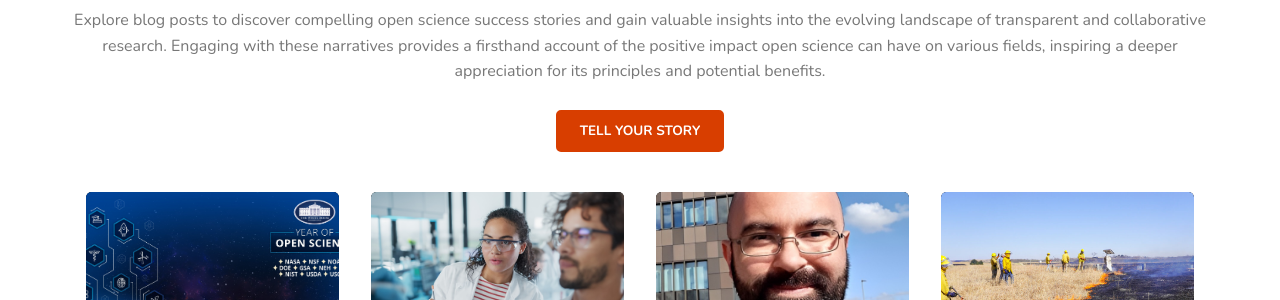
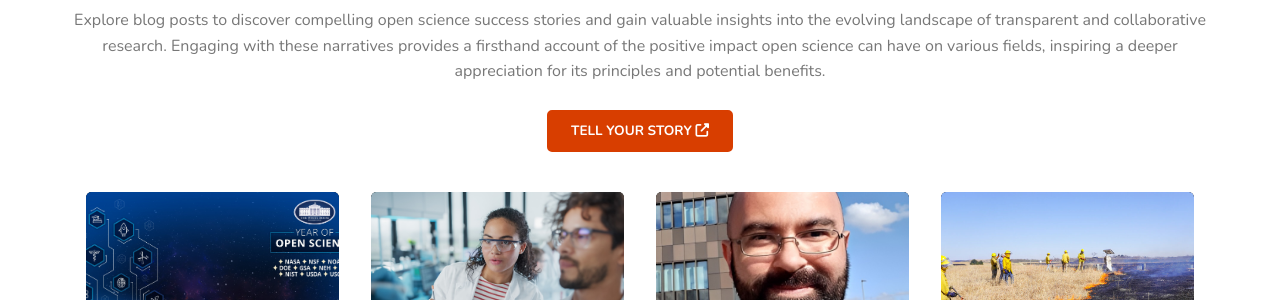
Before and after one commit to bressler1995/TOPS-Website-Front-End, a Jekyll site: the page built from pages/blog.md, in a window 1280 px wide. Shown: the part 690-990 px from the top of the page. Built offline with Jekyll 4.4.1, drawn with Linux system fonts in a browser that asks for light colours.

Commit message:
Add external icon to blog page too

```diff
--- a/_includes/blog/posts.html
+++ b/_includes/blog/posts.html
@@ -6,7 +6,7 @@
               <div class="tops_divider div_larger justify-content-center mb-3"><div class="div_inner"></div></div>
               {{ blog-posts-description | markdownify }}
               <div class="d-flex flex-row flex-wrap tops_doublebuttons justify-content-center">
-                  <a class="btn btn-primary" href="{{ blog-posts-story-link }}" target="_blank" role="button">{{ blog-posts-story-text }}</a>
+                  <a class="btn btn-primary" href="{{ blog-posts-story-link }}" target="_blank" role="button">{{ blog-posts-story-text }} <i class="fa-solid fa-up-right-from-square"></i></a>
               </div>
           </div>
       </div>
```
